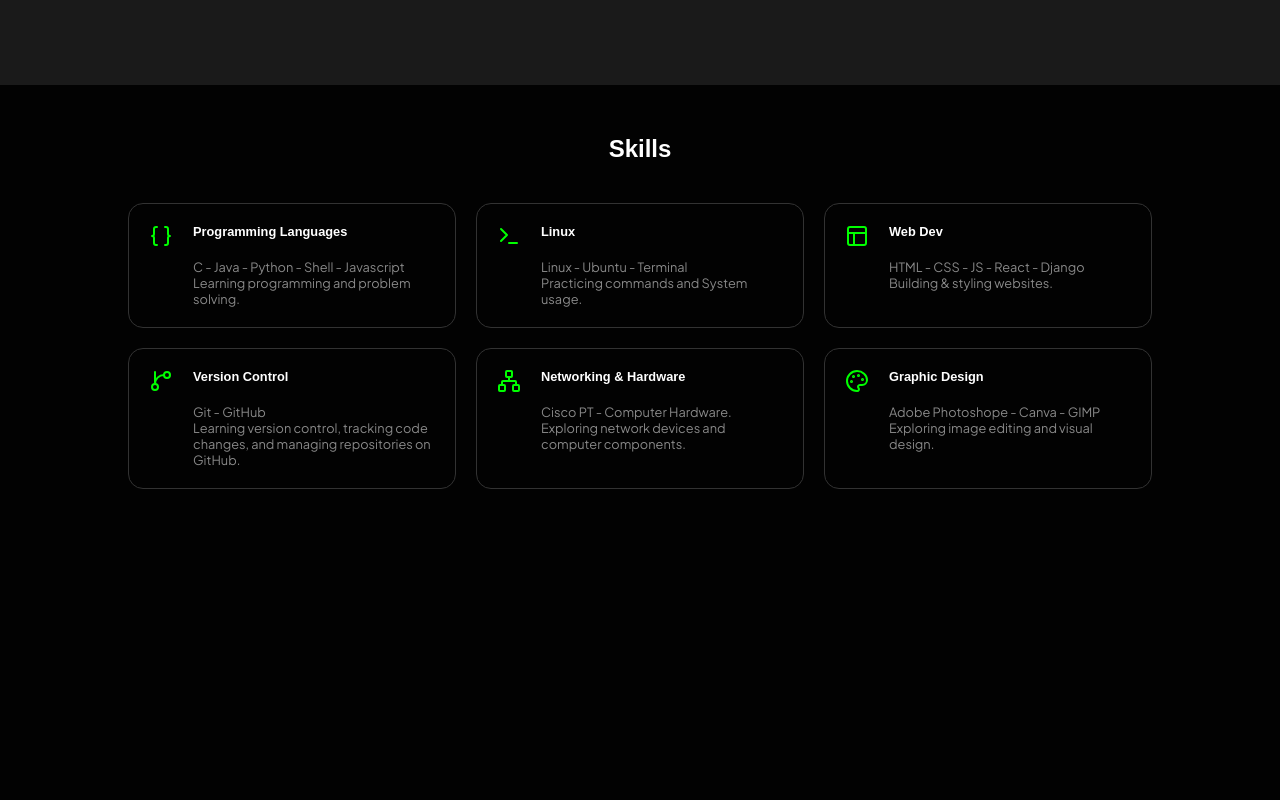
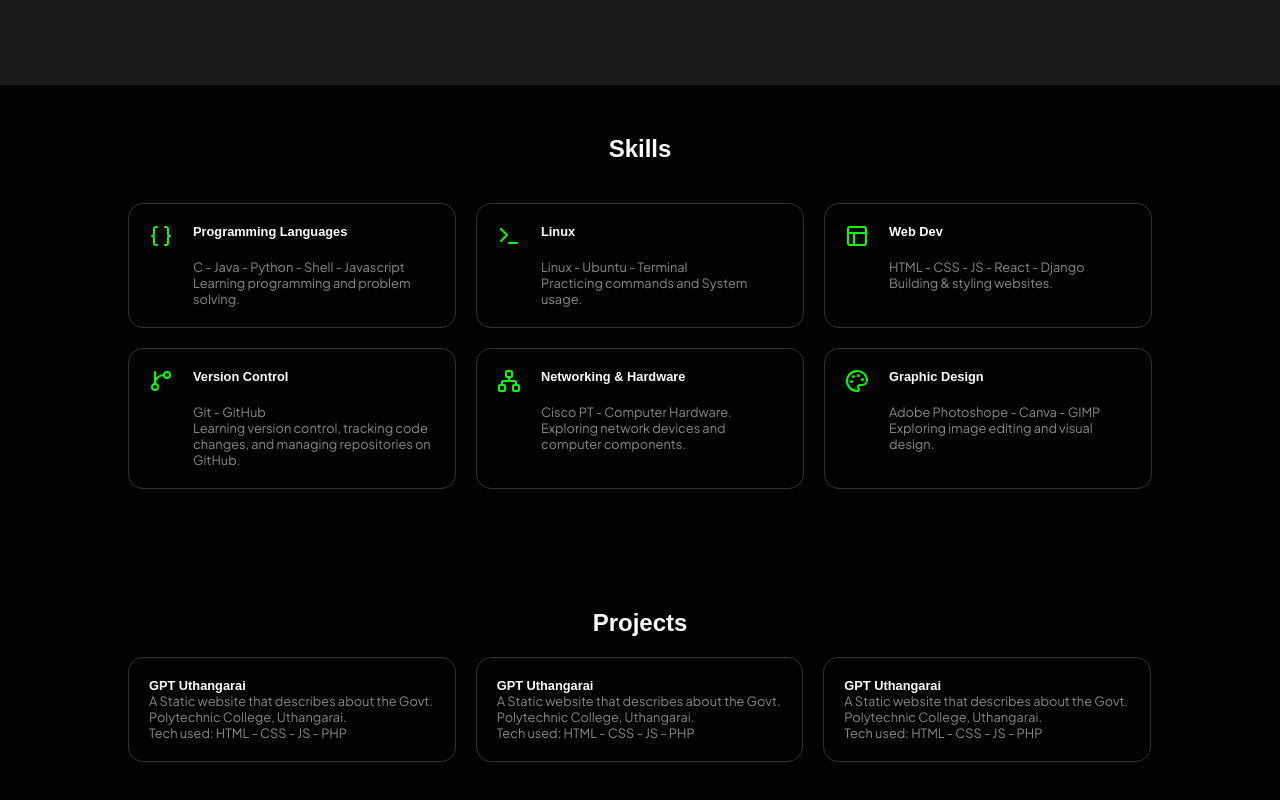
Before and after one commit to vtx-22ep/vtx-portfo, a React (Vite) app: page / in a window 1280 px wide. Shown: the part 2988-3788 px from the top of the page. Before the commit the page ends 3547 px from the top, so only its background shows below. Built offline with nearby package versions, Linux system fonts and the light colour scheme; a web font is replaced by a local one.

Commit message:
The Project section has been added in the Portfolio website.

```diff
--- a/src/App.jsx
+++ b/src/App.jsx
@@ -2,6 +2,7 @@ import Navbar from './components/Navbar/Navbar'
 import Home from './components/Home/Home'
 import About from './components/About/About'
 import Skills from './components/Skills/Skills'
+import Projects from './components/Projects/Projects'
 
 function App() {
   return (
@@ -10,6 +11,7 @@ function App() {
       <Home />
       <About />
       <Skills />
+      <Projects />
     </>
   )
 }
```
